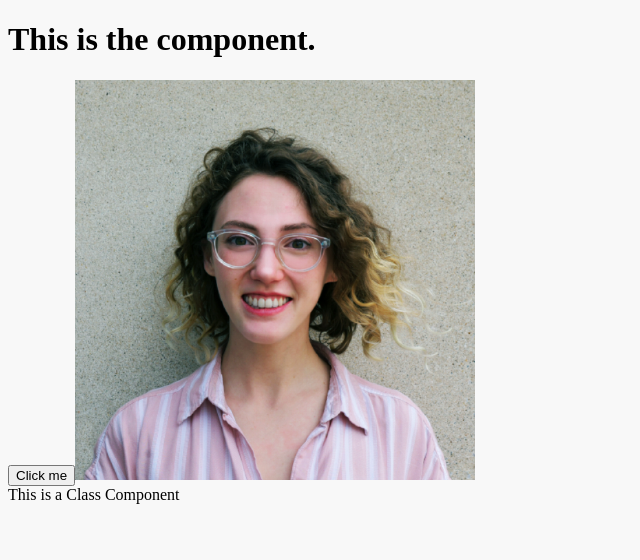
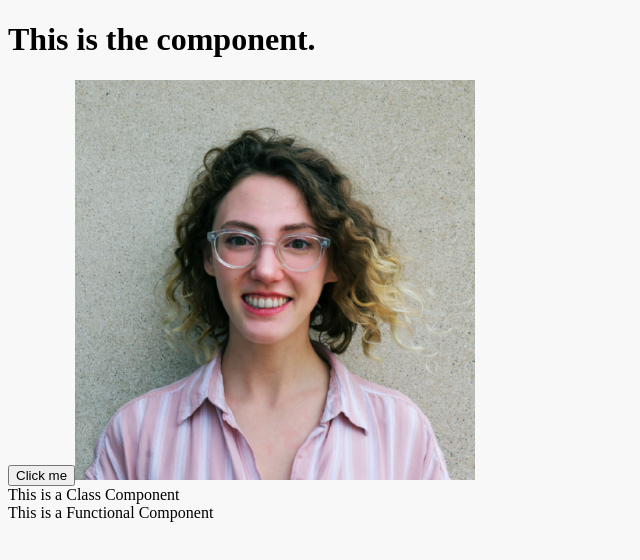
Before and after one commit to mhitchi/reactScratch, a React app in the folder react-app-webpack/: page / in a window 1280 px wide. Shown: the top 560 px of the page, without its empty margins (0-640 px from the left). Built offline with nearby package versions, Linux system fonts and the light colour scheme.

Commit message:
adding functional component

```diff
--- a/react-app-webpack/src/App.js
+++ b/react-app-webpack/src/App.js
@@ -2,6 +2,8 @@ import React from 'react';
 import './style.css';
 import Lydia from './images/headshot.png';
 import ClassComponent from './components/ClassComponent';
+import FunctionalComponent from './components/FunctionalComponent';
+
 //using ES6 here
 
 
@@ -28,6 +30,7 @@ class App extends React.Component {
                 <img src={Lydia} alt="Lydia image"/>
                 <div>
                     <ClassComponent/>
+                    <FunctionalComponent/>
                 </div>
             </div>
         )
--- /dev/null
+++ b/react-app-webpack/src/components/FunctionalComponent.js
@@ -0,0 +1,9 @@
+import React from 'react';
+
+const FunctionalComponent = () => {
+    return (
+        <div>This is a Functional Component</div>
+    )
+}
+
+export default FunctionalComponent;
```
